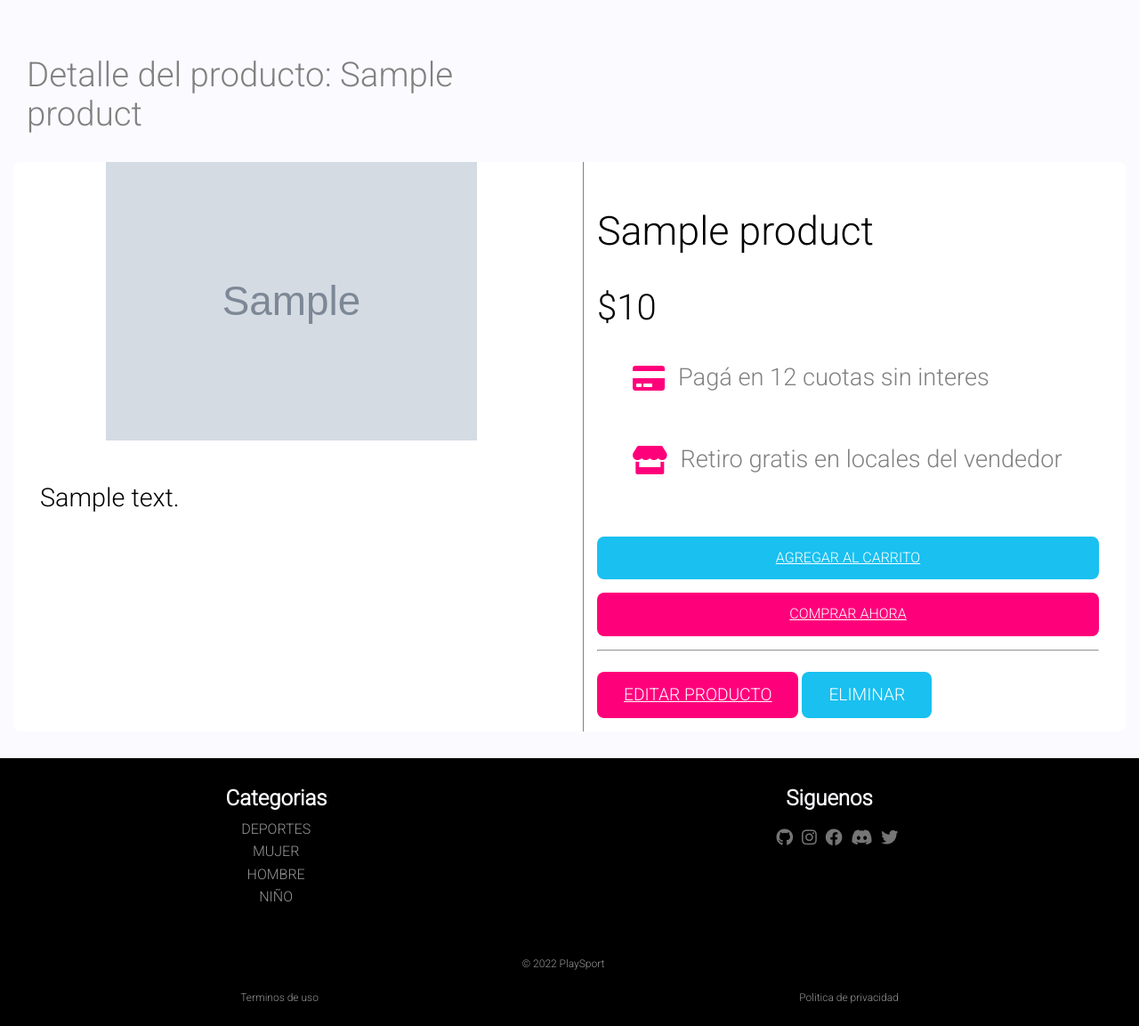
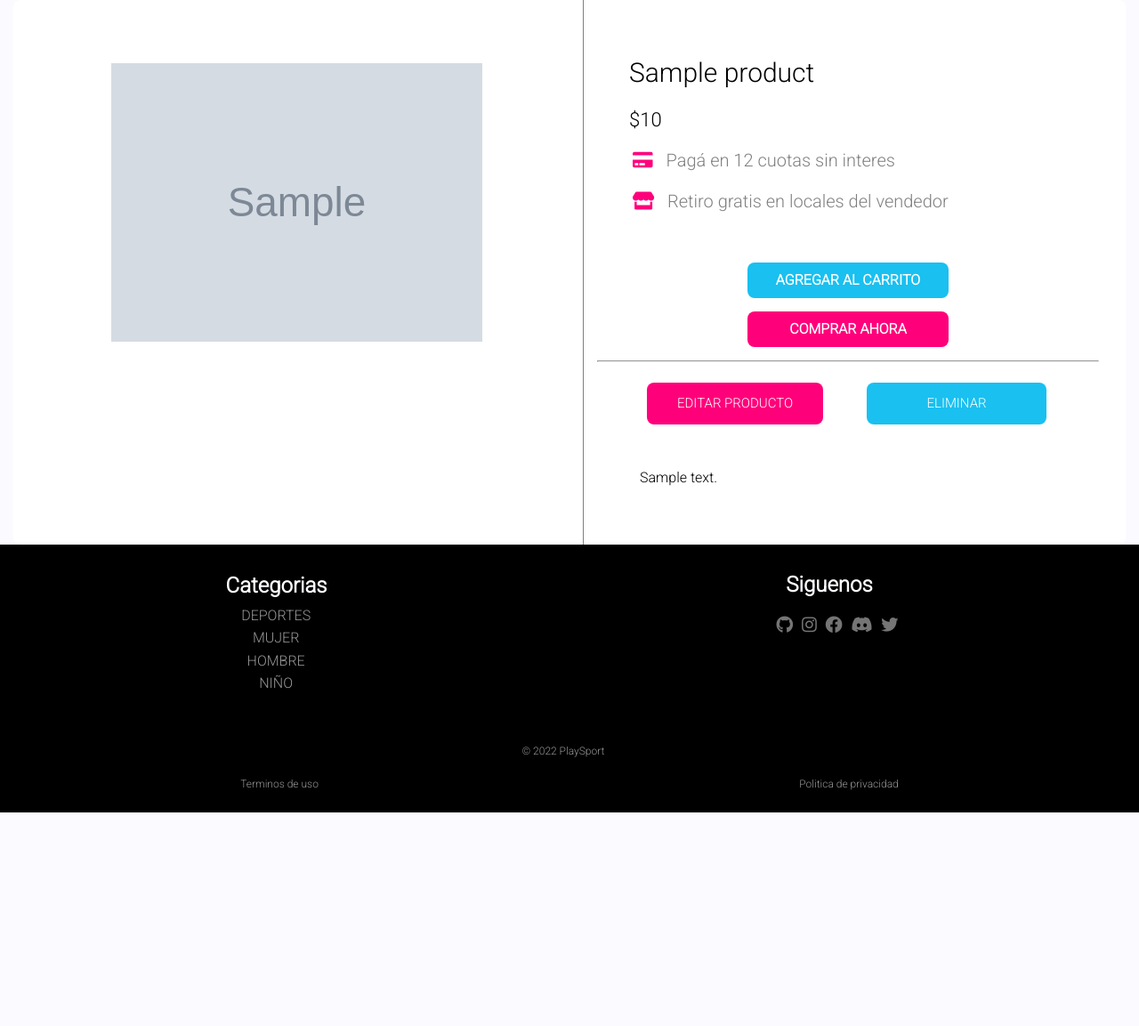
Before and after one commit to GabrielGaitanV/grupo_1_playsport, a Node server app: template src/views/products/product-detail.ejs in a window 1280 px wide. Shown: the part 99-1252 px from the top of the page at 89% size. After the commit the page ends 1012 px from the top, so only its background shows below. Run offline with Node 20, Linux system fonts and the light colour scheme; the template is opened without the code that fills it: most values are stand-ins (such as "Sample title", 1, 10 or a date in 2020); grey boxes marked "Sample" are stand-in pictures; some libraries are stand-ins or nearby versions.

Commit message:
ajuste de estilos en pagina de detalle de producto (#27)

```diff
--- a/public/css/product-detail.css
+++ b/public/css/product-detail.css
@@ -35,13 +35,8 @@ h2 {
   /* font-weight: bold; */
 }
 
-.products-wrapper {
-  margin-top: 30px;
-  margin-bottom: 30px;
-}
-
 .products-title {
-  font-size: 2.4em;
+  font-size: 20px;
   font-weight: 400;
   color: gray;
 }
@@ -55,7 +50,7 @@ h2 {
 .product-detail-img {
   width: 70%;
   display: block;
-  margin: auto;
+  margin: 12% 16%;
 }
 
 .product-detail-info {
@@ -70,18 +65,20 @@ h2 {
 
 .product-detail-title {
   font-weight: 400;
-  font-size: 2.8em;
+  font-size: 30px;
+  margin: 50px 36px 8px;
 }
 
 .product-detail-description {
-  padding: 15px;
-  font-size: 1.8em;
+  margin: 3rem 3rem;
+  font-size: 16px;
   line-height: 1.5;
+  text-align: justify;
 }
 
 .product-detail-price {
-  font-size: 2.5em;
-  margin: 10px 0;
+  font-size: 22px;
+  margin-left: 36px;
 }
 
 .small {
@@ -100,19 +97,18 @@ h2 {
 .actions-list li {
   display: flex;
   align-items: center;
-  margin: 20px 0;
-  padding: 20px 0;
-}
+  margin: 1rem 0;
+  }
 
 .actions-list i {
   color: #ff007b;
-  font-size: 2em;
+  font-size: 20px;
   margin-right: 15px;
 }
 
 .actions-list p {
   color: gray;
-  font-size: 1.7em;
+  font-size: 20px;
   margin: 0;
 }
 
@@ -134,23 +130,33 @@ h2 {
   border-radius: 8px;
   border: none;
   margin-bottom: 15px;
+  height: 40px;
+  width: 40%;
+  margin-left: 30%;
+  text-decoration: none;
+  font-weight: bold;
 }
 
 .action-button {
   border: none;
   border-radius: 8px;
-  font-size: 1.2em;
+  font-size: 15px;
   color: #ffffff;
   display: inline-flex;
   align-items: center;
   justify-content: center;
   padding: 15px 30px;
   margin-top: 15px;
+  text-decoration: none;
+  margin-right: 8%;
 }
 
 .action-button.edit {
   background-color: #ff007b;
+  width: 35%;
+  margin-left: 10%;
 }
 .action-button.delete {
   background-color: #01baefe6;
+  width: 220px;
 }
--- a/src/data/products-data.json
+++ b/src/data/products-data.json
@@ -2,7 +2,7 @@
     {
       "id": "sudadera-deportiva",
       "name": "Sudadera Deportiva",
-      "descripcion":"sudadera en algodon",
+      "descripcion":"Conjunto deportivo de 2 piezas para hombre, sudadera: manga larga plisada, color sólido, capucha con cordón, bolsillo canguro, ajuste entallado.",
       "img": "/images/ropa-deportiva/conj-dep-gris.jpg",
       "price": 119000,
       "color":"gris",
@@ -11,7 +11,7 @@
     {
       "id": "bascula-digital",
       "name": "Bascula Digital",
-      "descripcion":"bascula 50cm x 50cm",
+      "descripcion":"Bascula de 50cm x 50cm, de uso: domestico, institucional y profesional",
       "img": "/images/ropa-deportiva/bascula.jpeg",
       "price": 68000,
       "color":"negro",
@@ -20,7 +20,7 @@
     {
       "id": "mat-de-yoga-doble-fax",
       "name": "Mat de Yoga Doble Fax",
-      "descripcion":"Longitud: 173cm Ancho: 61cm Grosor: 5mm",
+      "descripcion":"Las mat de yoga Sportfitness son un implemento esencial para un entrenamiento de yoga y pilates. Los tapetes de yoga están diseñados para brindar seguridad, soporte y una tracción adecuada. Longitud: 1.73cm Ancho: 61cm Espesor: 0.6cm",
       "img": "/images/ropa-deportiva/colchoneta-yoga.jpg",
       "price": 72000,
       "color":"morado, azul, verde, rosa",
@@ -29,7 +29,7 @@
     {
       "id": "mancuerna-encauchetada",
       "name": "Mancuerna Encauchetada",
-      "descripcion":"diferentes pesos con un maximo de 40kg",
+      "descripcion":"Mancuernas Sportfitness ideales para ejercicios de fuerza. Variedad de pesos que se ajustan a tu nivel de entrenamiento. Las pesas Sportfitness encauchadas tienen recubrimiento que protegen las superficies.",
       "img": "/images/ropa-deportiva/mancuerna-encauchetada-sportfitness.jpg",
       "price": 125000,
       "color":"plateado con negro",
@@ -38,7 +38,7 @@
     {
       "id": "saco-de-boxeo-23-kg",
       "name": "Saco de Boxeo 23 KG",
-      "descripcion":"altura: 150 peso: 23kg",
+      "descripcion":"Mancuernas Sportfitness ideales para ejercicios de fuerza. Variedad de pesos que se ajustan a tu nivel de entrenamiento. Las pesas Sportfitness encauchadas tienen recubrimiento que protegen las superficies. Material en cuero sintético (PVC)",
       "img": "/images/ropa-deportiva/saco-de-boxeo-23-kg-sportfitness.jpg",
       "price": 376000,
       "color":"negro con azul",
@@ -47,7 +47,7 @@
     {
       "id": "set-body-pump",
       "name": "Set Body Pump",
-      "descripcion":"3 pares de pesas de diferente peso",
+      "descripcion":"El set body pump Sportfitness es un implemento para levantamiento de peso y entrenamiento de fuerza. El set body pump es ideal para aumentar masa muscular, tonificar y para bajar de peso. Es un implemento versatil que tiene recubrimiento en los discos lo cual protege los suelos y aumenta su resistencia.",
       "img": "/images/ropa-deportiva/set-body-pump-sportfitness.jpg",
       "price": 450000,
       "color":"negro, amarillo, rosa, morado",
@@ -55,8 +55,8 @@
     },
     {
       "id": "colchoneta",
-      "name": "Colchoneta",
-      "descripcion":"altura: 150cm",
+      "name": "Colchoneta Pofesional",
+      "descripcion":"Las Colchonetas Sportfitness son un implemento esencial para un entrenamiento en el piso. La Colchoneta Profesional esta diseñada para proporcionar una absorción de impactos reduciendo la probabilidad de lesiones deportivas. Medidas 100cm x 47cm Espesor 3cm.",
       "img": "/images/ropa-deportiva/colchoneta.jpg",
       "price": 90000,
       "color":"negra",
@@ -64,17 +64,17 @@
     },
     {
       "id": "step-arepbico",
-      "name": "Step Aerobico",
-      "descripcion":"step portatil",
+      "name": "Steps Aeróbico",
+      "descripcion":"Steps Sportfitness ideal para entrenamiento funcional y cardiovascular. Los beneficios del steps aeróbicos incluyen quema de calorías y tonificación muscular, especialmente glúteos y piernas. Medidas: Largo 70 cm, ancho 27 cm.",
       "img": "/images/ropa-deportiva/steps-aerobicos-sportfitness.jpg",
       "price": 120000,
       "color":"negro con blanco",
       "category":"Deporte"
     },
     {
-      "id": "sudadera-deportiva",
+      "id": "sudadera-deportiva-gris",
       "name": "Sudadera Deportiva",
-      "descripcion":"sudadera en licra talla unica",
+      "descripcion":"Perfecta para ir al gimnasio, hacer ejercicio, entrenamiento de pesas, culturismo, salir a correr",
       "img": "/images/ropa-deportiva/conjunto.png",
       "price": 130000,
       "color":"negra con blanco",
@@ -83,8 +83,8 @@
     {
       "id": "set-de-bandas-eslasticas-x5",
       "name": "Set de Bandas Elasticas x5",
-      "descripcion":"5 bandas de distos colores",
-      "img": "images/ropa-deportiva/bandas.png",
+      "descripcion":"Bandas elásticas sportfitness para ejercicios en casa o gym. Ideal para trabajo funcional. Set de bandas con cinco resistencias.",
+      "img": "/images/ropa-deportiva/bandas.png",
       "price": 32000,
       "color":"azul, negra, amarillo, rojo, verde",
       "category":"Niño"
--- a/src/views/products/product-detail.ejs
+++ b/src/views/products/product-detail.ejs
@@ -5,14 +5,7 @@
         <%- include('../partials/nav-bar') %>
         <main>
           <div class="container products-wrapper">
-            <div class="row">
-              <div class="col-12">
-                <h2 class="products-title">
-                  Detalle del producto: <%= product.name %>
-                </h2>
-              </div>
-            </div>
-            <div class="product-detail">
+             <div class="product-detail">
               <div class="row">
                 <div class="col-12 col-lg-8">
                   <img
@@ -20,9 +13,7 @@
                     alt="product image"
                     class="product-detail-img"
                   />
-                  <p class="product-detail-description">
-                    <%= product.descripcion %>
-                  </p>
+
                 </div>
                 <div class="col-12 col-lg-4">
                   <article class="product-detail-info">
@@ -65,7 +56,11 @@
                       style="display: inline-flex"
                     >
                       <button class="action-button delete">ELIMINAR</button>
+
                     </form>
+                    <p class="product-detail-description">
+                      <%= product.descripcion %>
+                    </p>
                   </article>
                 </div>
               </div>
```
